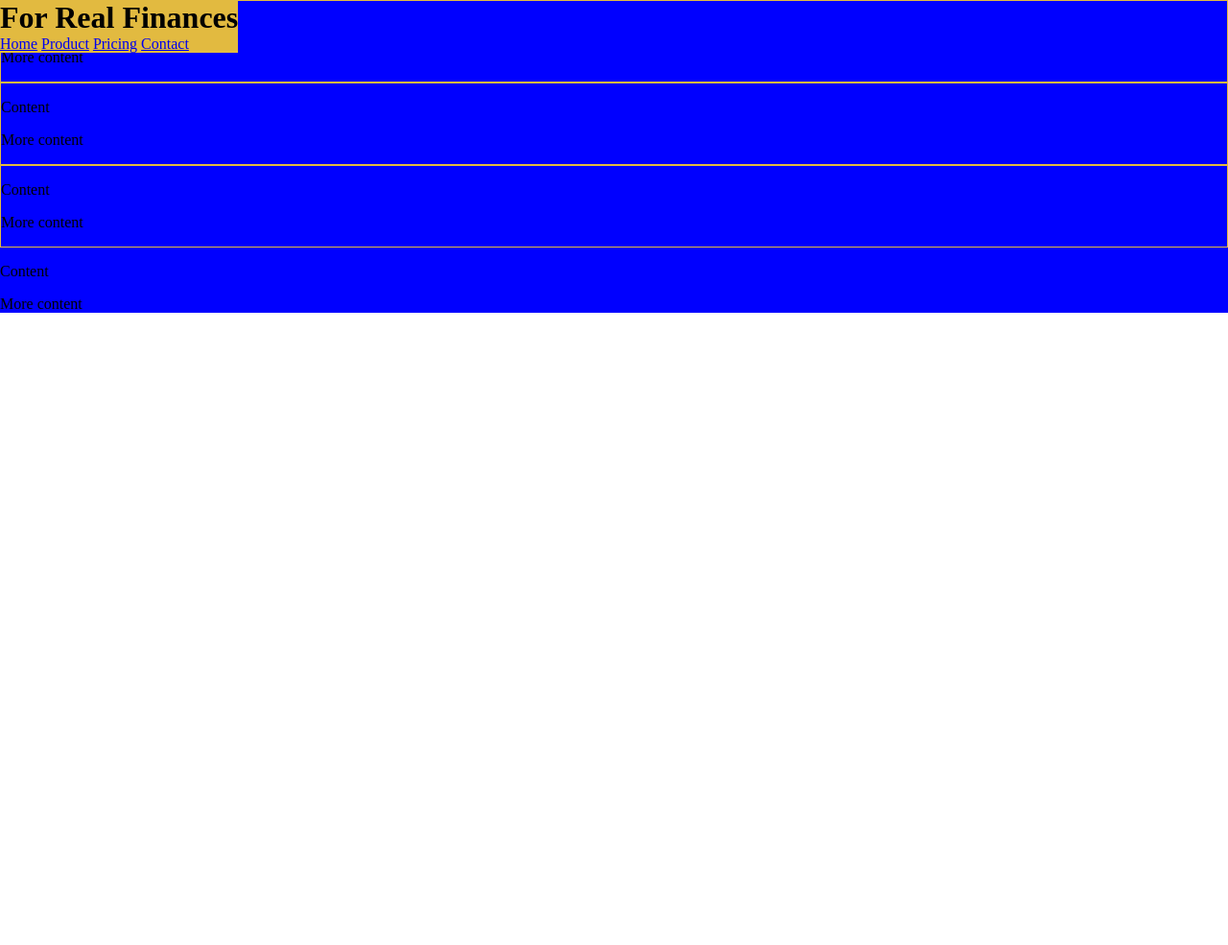
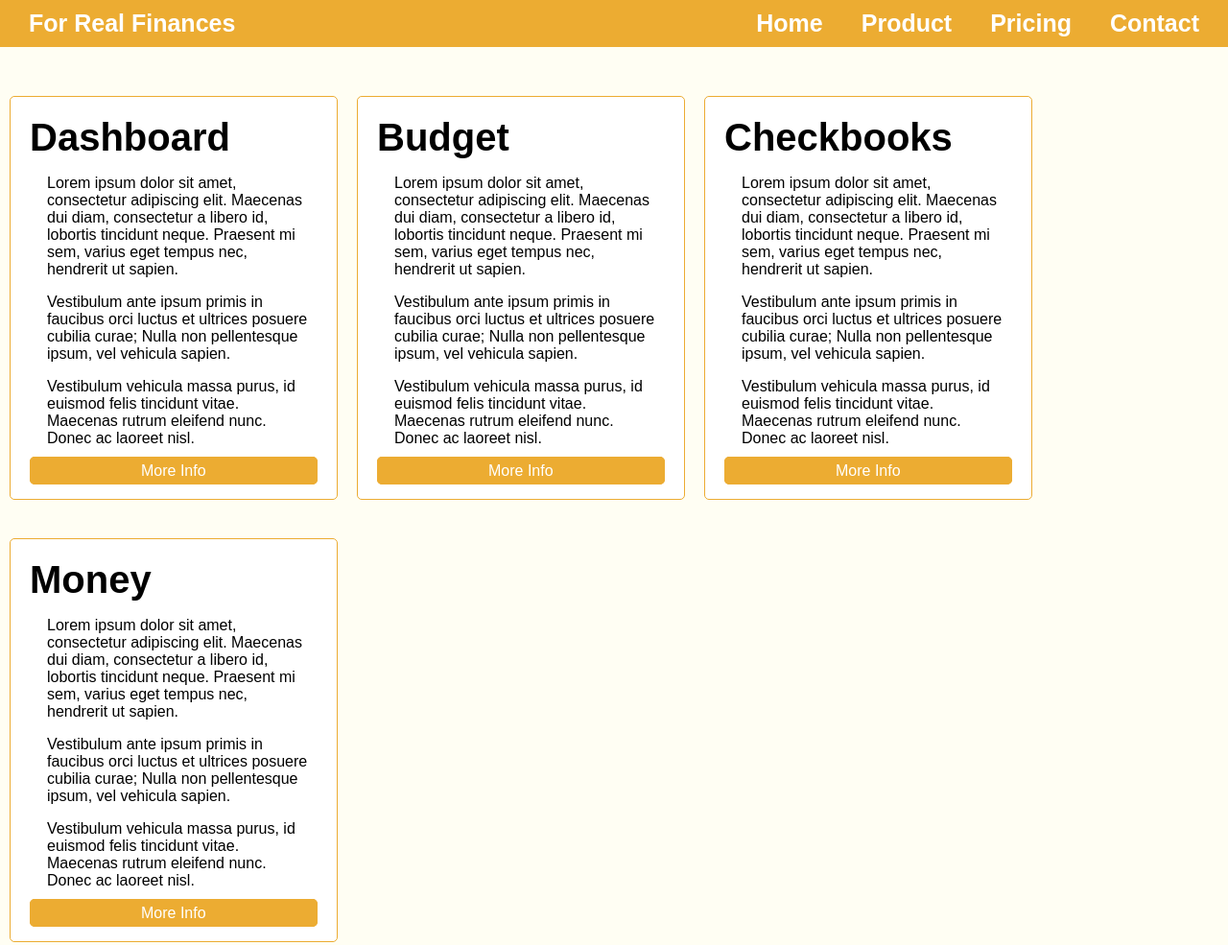
Before and after one commit to hanseway001/W3D1, a plain HTML site: page index.html in a window 1280 px wide. Shown: the whole page at 96% size. Before the commit the page ends 800 px from the top, so only its background shows below. Drawn offline with Linux system fonts and the light colour scheme.

Commit message:
final update

```diff
--- a/index.html
+++ b/index.html
@@ -8,33 +8,51 @@
         <div class="header">
             <h1>For Real Finances</h1>
             <div id="nav">
-                <a href="#">Home</a>
-                <a href="#">Product</a>
-                <a href="#">Pricing</a>
-                <a href="#">Contact</a>
+                <h1><a href="#"></a>Home</a></h1>
+                <h1><a href="#"></a>Product</a></h1>
+                <h1><a href="#"></a>Pricing</a></h1>
+                <h1><a href="#"></a>Contact</a></h1>
             </div>
         </div>
         <div class="mainContent">
-            <div id="dashboard">
-                <p>Content</p>
-                <p>More content</p>
+            <div class="card" id="dashboard">
+                <h2>Dashboard</h2>
+                <p>Lorem ipsum dolor sit amet, consectetur adipiscing elit. Maecenas dui diam, consectetur a libero id, lobortis tincidunt neque. Praesent mi sem, varius eget tempus nec, hendrerit ut sapien.</p>
+                <p>Vestibulum ante ipsum primis in faucibus orci luctus et ultrices posuere cubilia curae; Nulla non pellentesque ipsum, vel vehicula sapien.</p>
+                <p>Vestibulum vehicula massa purus, id euismod felis tincidunt vitae. Maecenas rutrum eleifend nunc. Donec ac laoreet nisl.</p>
+                <div id="learnMore">
+                    <a href="#">More Info</a>
+                </div>
             </div>
-            <div id="budget">
-                <p>Content</p>
-                <p>More content</p>
+            <div class="card" id="budget">
+                <h2>Budget</h2>
+                <p>Lorem ipsum dolor sit amet, consectetur adipiscing elit. Maecenas dui diam, consectetur a libero id, lobortis tincidunt neque. Praesent mi sem, varius eget tempus nec, hendrerit ut sapien.</p>
+                <p>Vestibulum ante ipsum primis in faucibus orci luctus et ultrices posuere cubilia curae; Nulla non pellentesque ipsum, vel vehicula sapien.</p>
+                <p>Vestibulum vehicula massa purus, id euismod felis tincidunt vitae. Maecenas rutrum eleifend nunc. Donec ac laoreet nisl.</p>
+                <div id="learnMore">
+                    <a href="#">More Info</a>
+                </div>
             </div>
-            <div id="checkbooks">
-                <p>Content</p>
-                <p>More content</p>
+            <div class="card" id="checkbooks">
+                <h2>Checkbooks</h2>
+                <p>Lorem ipsum dolor sit amet, consectetur adipiscing elit. Maecenas dui diam, consectetur a libero id, lobortis tincidunt neque. Praesent mi sem, varius eget tempus nec, hendrerit ut sapien.</p>
+                <p>Vestibulum ante ipsum primis in faucibus orci luctus et ultrices posuere cubilia curae; Nulla non pellentesque ipsum, vel vehicula sapien.</p>
+                <p>Vestibulum vehicula massa purus, id euismod felis tincidunt vitae. Maecenas rutrum eleifend nunc. Donec ac laoreet nisl.</p>
+                <div id="learnMore">
+                    <a href="#">More Info</a>
+                </div>
             </div>
-            <div id="money">
-                <p>Content</p>
-                <p>More content</p>
+            <div class="card" id="money">
+                <h2>Money</h2>
+                <p>Lorem ipsum dolor sit amet, consectetur adipiscing elit. Maecenas dui diam, consectetur a libero id, lobortis tincidunt neque. Praesent mi sem, varius eget tempus nec, hendrerit ut sapien.</p>
+                <p>Vestibulum ante ipsum primis in faucibus orci luctus et ultrices posuere cubilia curae; Nulla non pellentesque ipsum, vel vehicula sapien.</p>
+                <p>Vestibulum vehicula massa purus, id euismod felis tincidunt vitae. Maecenas rutrum eleifend nunc. Donec ac laoreet nisl.</p>
+                <div id="learnMore">
+                    <a href="#">More Info</a>
+                </div>
             </div>
           </div>
-          <div id="relativeParent">
-            <div id="secondBox"></div>
-          </div>
+        </div>
     </body>
 
 </html>
--- a/main.css
+++ b/main.css
@@ -1,33 +1,66 @@
-html, body, div, h1{
+html, body, div, h1, h2{
     margin: 0;
     padding: 0;
   }
 .header {
-    background-color: #e2ba40;
+    background-color: #ecac32;
+    padding: 10px;
+    width: 100%;
     margin: 0 auto;
     position: fixed;
-    z-index: 2;
+
 }
 h1 {
     float: left;
-
+    color: #ffffff;
+    padding-left: 20px;
+    font-family: sans-serif;
+    font-size: 25px;
 }
-.nav {
+h2 {
+    text-align: left;
+    font-size: 40px;
+    font-family: sans-serif;
+}
+#nav {
+    color: #ffffff;
     float: right;
+    z-index: 2;
+    margin-right: 40px;
+}
+#nav a {
+    text-decoration:  none;
+    padding-left: 20px;
+}
+body {
+    background-color: #fffef3;
+    text-align: center;
 }
 .mainContent {
     clear: both;
-    background-color: blue;
+    font-family: sans-serif;
+    margin-top: 60px;
+
+    display: inline-block;
 }
-#dashboard {
-    border: 1px solid #e2ba40;
+.mainContent p {
+    padding: 0px 10px 0px 18px;
 }
-#budget {
-    border: 1px solid #e2ba40;
+.card {
+    float: left;
+    text-align: left;
+    padding: 20px;
+    margin: 40px 10px 0 10px;
+    border: 1px solid #ecac32;
+    border-radius: 5px;
+    background-color: #ffffff;
+    width: 300px;
 }
-#checkbooks {
-    border: 1px solid #e2ba40;
+.card a {
+    background-color: #ecac32;
+    padding: 5px 115px;
+    border: 1px solid #ecac32;
+    border-radius: 5px;
+    text-decoration: none;
+    color: #ffffff;
 }
-money {
-    border: 1px solid #e2ba40;
-}
```
